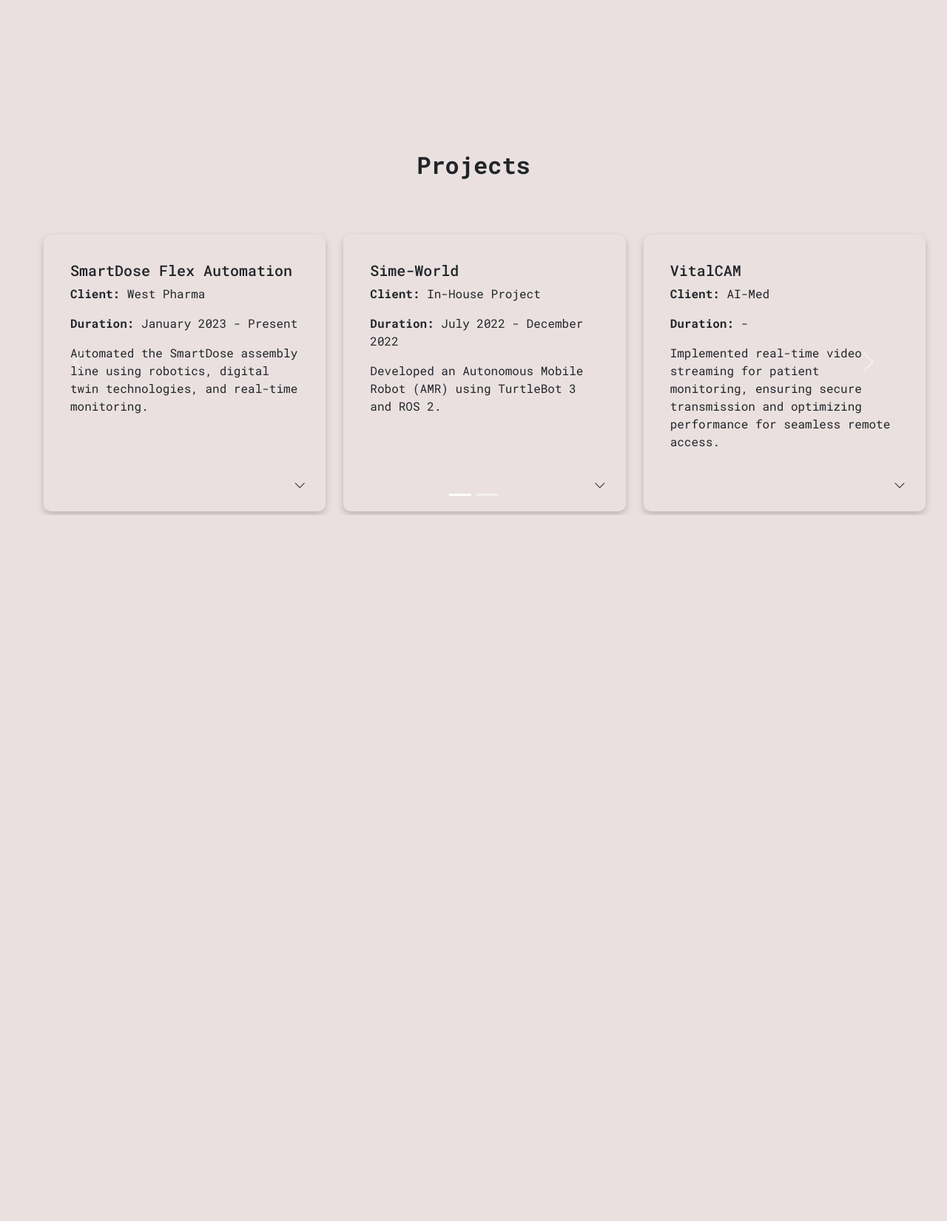
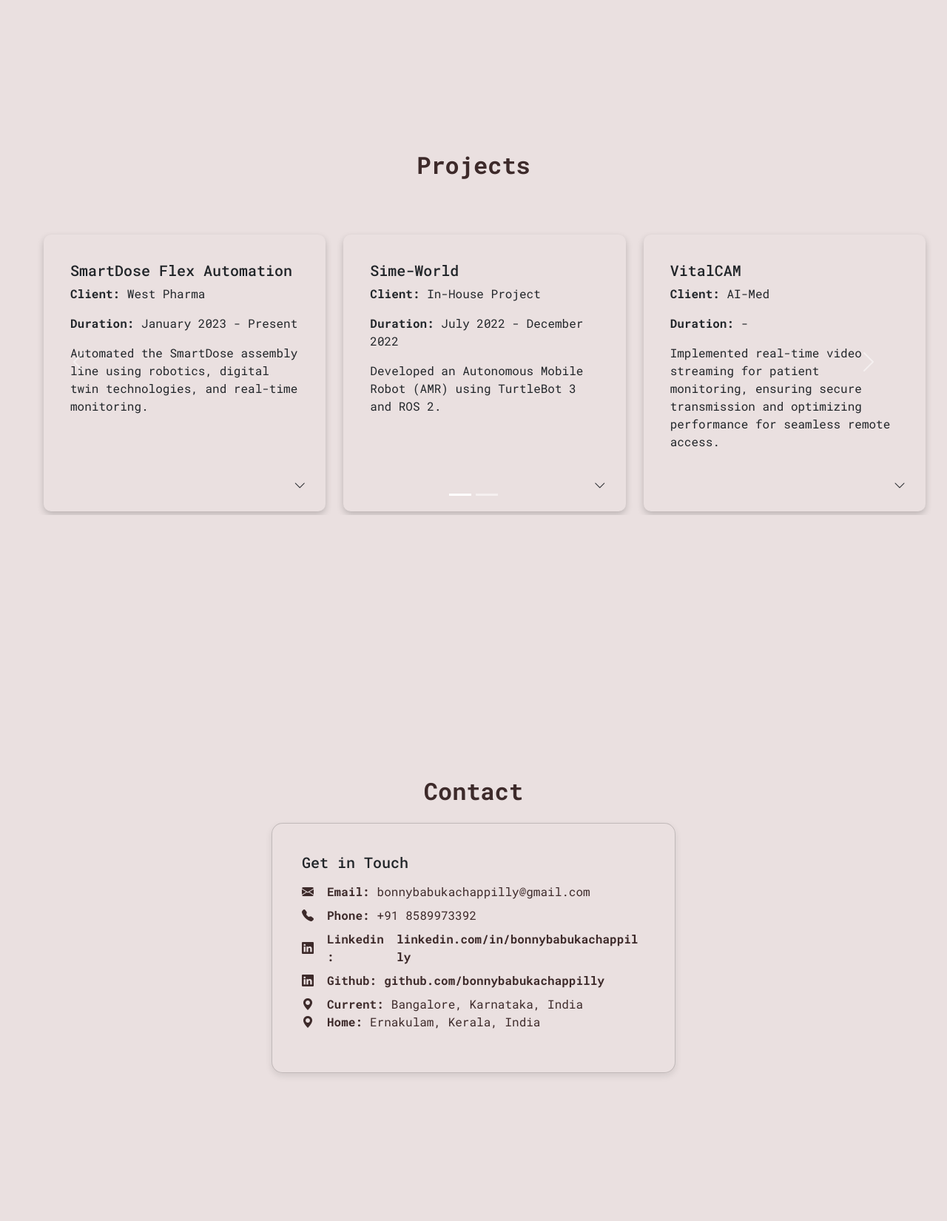
Before and after one commit to bonnybabukachappilly/bonnybabukachappilly.github.io, a Flask app: page / in a window 1280 px wide. Shown: the part 2720-4370 px from the top of the page at 74% size. Before the commit the page ends 3416 px from the top, so only its background shows below. Run offline with Flask 3, Linux system fonts and the light colour scheme.

Commit message:
updating basic ui elements & adding contact section

```diff
--- a/my_portfolio/static/styles/about.css
+++ b/my_portfolio/static/styles/about.css
@@ -56,7 +56,8 @@
 }
 
 /* Hover Effect */
-.skill-card:hover {
+.skill-card:hover,
+.education-card:hover {
     transform: scale(1.02);
     transition: transform 0.3s ease-in-out;
 }
--- /dev/null
+++ b/my_portfolio/static/styles/contacts.css
@@ -0,0 +1,90 @@
+/* Contact Section */
+.contact-section {
+    display: flex;
+    align-items: center;
+    justify-content: center;
+    padding: 60px 20px;
+}
+
+/* Section Title */
+.section-title {
+    font-size: 2rem;
+    font-weight: bold;
+    color: var(--font-color-dark);
+    text-align: center;
+}
+
+/* Contact Card */
+.contact-card {
+    background-color: var(--bg-color);
+    border-radius: 15px;
+    box-shadow: 0px 4px 10px rgba(0, 0, 0, 0.1);
+    max-width: 600px;
+    margin: 0 auto;
+    text-align: left;
+    transition: transform 0.3s ease, box-shadow 0.3s ease;
+}
+
+/* Card Hover Effect */
+.contact-card:hover {
+    transform: translateY(-5px);
+    box-shadow: 0px 6px 15px rgba(0, 0, 0, 0.15);
+}
+
+/* Contact List */
+.contact-card ul {
+    padding: 0;
+}
+
+.contact-card li {
+    font-size: 1rem;
+    color: var(--font-color-dark);
+    display: flex;
+    align-items: center;
+    gap: 10px;
+    word-break: break-word;
+    transition: color 0.3s ease;
+}
+
+/* Icon Hover Effect */
+.contact-card li:hover i {
+    color: var(--primary-color);
+}
+
+/* Link Style */
+.contact-card a {
+    color: var(--font-color-dark);
+    text-decoration: none;
+    font-weight: bold;
+    position: relative;
+    transition: color 0.3s ease;
+}
+
+/* Link Hover Effect (Underline Animation) */
+.contact-card a::after {
+    content: "";
+    position: absolute;
+    left: 0;
+    bottom: -2px;
+    width: 100%;
+    height: 2px;
+    background-color: var(--primary-color);
+    transform: scaleX(0);
+    transition: transform 0.3s ease-in-out;
+}
+
+.contact-card a:hover {
+    color: var(--primary-color);
+}
+
+.contact-card a:hover::after {
+    transform: scaleX(1);
+}
+
+/* Responsive Design */
+@media (max-width: 768px) {
+    .contact-card {
+        padding: 20px;
+        width: 100%;
+    }
+}
--- a/my_portfolio/static/styles/experience.css
+++ b/my_portfolio/static/styles/experience.css
@@ -74,6 +74,11 @@
     font-size: 1.2rem;
 }
 
+.experience-card:hover{
+    transform: scale(1.02);
+    transition: transform 0.3s ease-in-out;
+}
+
 /* Responsive Adjustments */
 @media (max-width: 992px) {
     .experience-entry {
--- a/my_portfolio/static/styles/home.css
+++ b/my_portfolio/static/styles/home.css
@@ -57,6 +57,10 @@
     transition: background 0.3s ease, color 0.3s ease, transform 0.2s ease;
     opacity: 0;
     animation: bounceIn 0.8s ease-out forwards;
+}
+
+.resume-btn i {
+    margin: 0 10px;
 }
 
 .social-icon:hover,
--- a/my_portfolio/templates/base.html
+++ b/my_portfolio/templates/base.html
@@ -29,6 +29,7 @@
     {% include 'about.html' %}
     {% include 'experience.html' %}
     {% include 'projects.html' %}
+    {% include 'contacts.html' %}
 
     <!-- Bootstrap -->
     <script src="https://cdn.jsdelivr.net/npm/bootstrap@5.3.3/dist/js/bootstrap.bundle.min.js"
--- /dev/null
+++ b/my_portfolio/templates/contacts.html
@@ -0,0 +1,45 @@
+{% block stylesheet %}
+<link rel="stylesheet" href="{{url_for('static', filename='styles/contacts.css')}}">
+{% endblock stylesheet %}
+
+<section id="contact" class="contact-section container-fluid d-flex align-items-center min-vh-100">
+    <div class="container text-center">
+        <h2 class="section-title mb-4">Contact</h2>
+        <div class="row justify-content-center">
+            <div class="col-lg-6">
+                <div class="card contact-card p-4">
+                    <div class="card-body">
+                        <h5 class="card-title mb-3">Get in Touch</h5>
+                        <ul class="list-unstyled">
+                            <li class="mb-2">
+                                <i class="bi bi-envelope-fill me-2"></i>
+                                <strong>Email:</strong> {{config.contact.email}}
+                            </li>
+                            <li class="mb-2">
+                                <i class="bi bi-telephone-fill me-2"></i>
+                                <strong>Phone:</strong> {{config.contact.phone}}
+                            </li>
+                            {% for data in config.social %}
+                            {% if data.label!="Gmail" %}
+                            <li class="mb-2">
+                                <i class="bi bi-linkedin me-2"></i>
+                                <strong>{{data.label}}:</strong>
+                                <a href="{{data.url}}" target="_blank">{{data.url.split("www.")[1]}}</a>
+                            </li>
+                            {% endif %}
+                            {% endfor %}
+                            <li>
+                                <i class="bi bi-geo-alt-fill me-2"></i>
+                                <strong>Current:</strong> {{config.contact.location.current}}
+                            </li>
+                            <li>
+                                <i class="bi bi-geo-alt-fill me-2"></i>
+                                <strong>Home:</strong> {{config.contact.location.home}}
+                            </li>
+                        </ul>
+                    </div>
+                </div>
+            </div>
+        </div>
+    </div>
+</section>
--- a/my_portfolio/templates/home.html
+++ b/my_portfolio/templates/home.html
@@ -34,7 +34,7 @@
                     </div>
 
                     <!-- Resume Download Button -->
-                    <a href="{{ url_for('static', filename='resume.pdf') }}" class="resume-btn" download
+                    <a href="{{ url_for('static', filename='bonny_babu.pdf') }}" class="resume-btn" download
                         style="animation-delay: {{ 0.3 + (config.social|length * 0.1) }}s;">
                         <i class="bi bi-download"></i> Resume
                     </a>
--- a/my_portfolio/templates/navbar.html
+++ b/my_portfolio/templates/navbar.html
@@ -30,9 +30,6 @@
                     <a class="nav-link mx-3" href="#projects">PROJECTS</a>
                 </li>
                 <li class="nav-item">
-                    <a class="nav-link mx-3" href="#education">EDUCATION</a>
-                </li>
-                <li class="nav-item">
                     <a class="nav-link mx-3" href="#contact">CONTACT</a>
                 </li>
             </ul>
```
Also changed, not shown: .github/workflows/build-static.yml.
